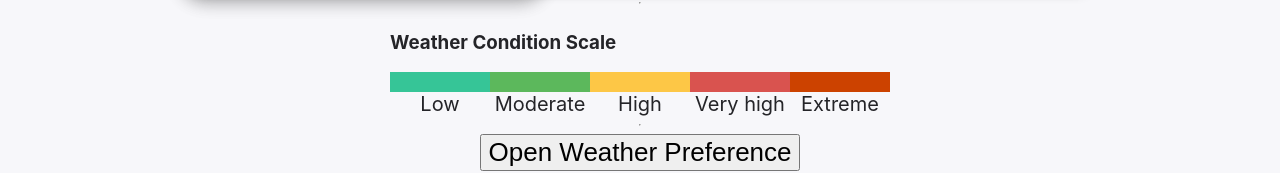
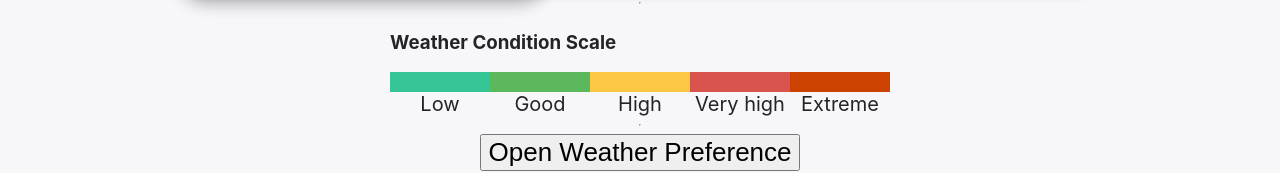
Before and after one commit to alexitaylor/strava-weather-report-jam, a React (Vite) app: page / in a window 1280 px wide. Shown: the part 588-761 px from the top of the page. Built offline with nearby package versions, Linux system fonts and the light colour scheme.

Commit message:
Update ConditionScaleLegend

```diff
--- a/src/service/weather-condition.service.ts
+++ b/src/service/weather-condition.service.ts
@@ -56,7 +56,7 @@ export const ConditionScale: IConditionScale = {
     description: '',
   },
   default: {
-    value: '',
+    value: 'default',
     colorStyle: 'has-orange-color',
     bgStyle: 'has-orange-bg',
     colorVar: 'var(--orange)',
--- a/src/ui/ConditionScaleLegend.tsx
+++ b/src/ui/ConditionScaleLegend.tsx
@@ -1,5 +1,7 @@
 import classnames from 'classnames';
 import styled from 'styled-components';
+
+import { ConditionScale } from '../service';
 
 const ScaleLegendStyled = styled.div`
   width: 500px;
@@ -22,50 +24,19 @@ const ScaleLegendStyled = styled.div`
   }
 `;
 
-const conditions = {
-  low: {
-    value: 'Low',
-    colorStyle: 'has-low-color',
-    bgStyle: 'has-low-bg',
-    description: '',
-  },
-  moderate: {
-    value: 'Moderate',
-    colorStyle: 'has-low-color',
-    bgStyle: 'has-moderate-bg',
-    description: '',
-  },
-  high: {
-    value: 'High',
-    colorStyle: 'has-high-color',
-    bgStyle: 'has-high-bg',
-    description: '',
-  },
-  veryHigh: {
-    value: 'Very high',
-    colorStyle: 'has-very-high-color',
-    bgStyle: 'has-very-high-bg',
-    description: '',
-  },
-  extreme: {
-    value: 'Extreme',
-    colorStyle: 'has-extreme-color',
-    bgStyle: 'has-extreme-bg',
-    description: '',
-  },
-};
-
 const ConditionScaleLegend = () => {
   return (
     <ScaleLegendStyled>
       <h3>Weather Condition Scale</h3>
       <div className="scale-legend">
-        {Object.values(conditions).map(({ value, colorStyle, bgStyle }) => (
-          <div className="condition" key={value}>
-            <div className={classnames('condition-indicator', bgStyle)} />
-            <span className="label">{value}</span>
-          </div>
-        ))}
+        {Object.values(ConditionScale)
+          .filter((c) => c.value !== 'default')
+          .map(({ value, bgStyle }) => (
+            <div className="condition" key={value}>
+              <div className={classnames('condition-indicator', bgStyle)} />
+              <span className="label">{value}</span>
+            </div>
+          ))}
       </div>
     </ScaleLegendStyled>
   );
```
